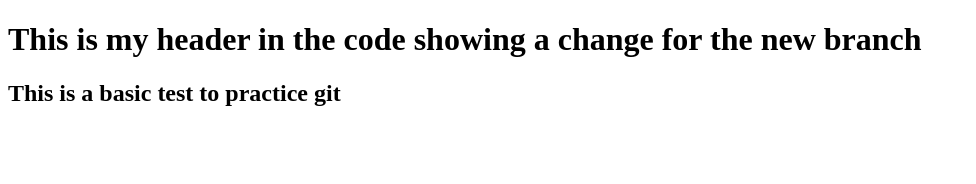
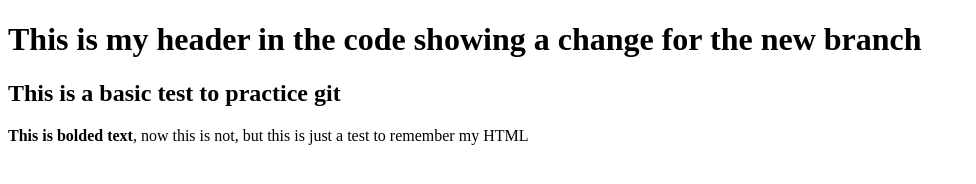
Before and after one commit to cpazoszarain7/codingdemo, a plain HTML site: page index.html in a window 1280 px wide. Shown: the whole page, without its empty margins (0-976 px from the left). Drawn offline with Linux system fonts and the light colour scheme.

Commit message:
Added bolded text as practice

```diff
--- a/index.html
+++ b/index.html
@@ -9,5 +9,6 @@
     <body>
         <h1>This is my header in the code showing a change for the new branch</h1>
         <h2>This is a basic test to practice git</h2>
+    <p><b>This is bolded text</b>, now this is not, but this is just a test to remember my HTML</p>
     </body>
 </html>
```
